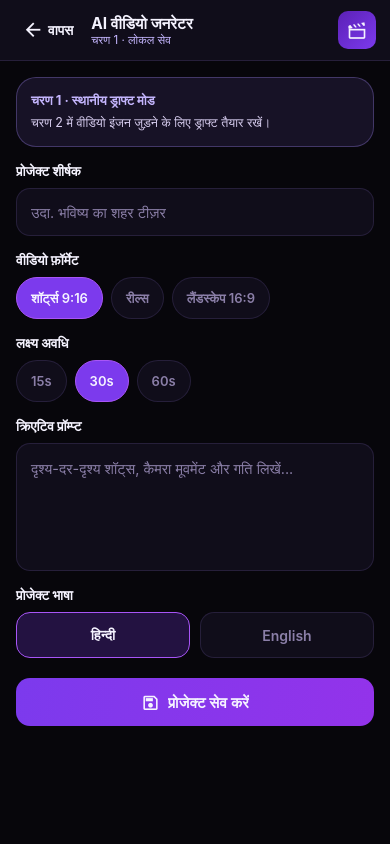
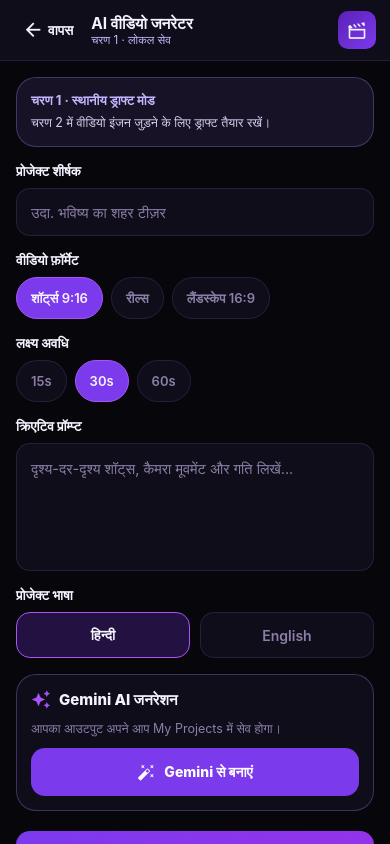
Before and after one commit to sanjeevsharma15396-jpg/Tukku-creation-, a React Native app in the folder mobile/: screen /AIVideoGenerator in a window 390 px wide. Built offline with nearby package versions, Linux system fonts and the light colour scheme; no server answers.

Commit message:
Connect video-generator studio to Gemini generation

```diff
--- a/mobile/src/screens/tools/AIVideoGeneratorScreen.tsx
+++ b/mobile/src/screens/tools/AIVideoGeneratorScreen.tsx
@@ -1,3 +1,4 @@
+import { AIGenerationPanel } from '../../components/AIGenerationPanel';
 import React, { useEffect, useState } from 'react';
 import { RouteProp, useNavigation, useRoute } from '@react-navigation/native';
 import { NativeStackNavigationProp } from '@react-navigation/native-stack';
@@ -114,6 +115,7 @@ export const AIVideoGeneratorScreen: React.FC = () => {
         value={outputLanguage}
         onChange={setOutputLanguage}
       />
+      <AIGenerationPanel toolId="video-generator" prompt={prompt} language={outputLanguage} />
     </ToolStudioLayout>
   );
 };
```
